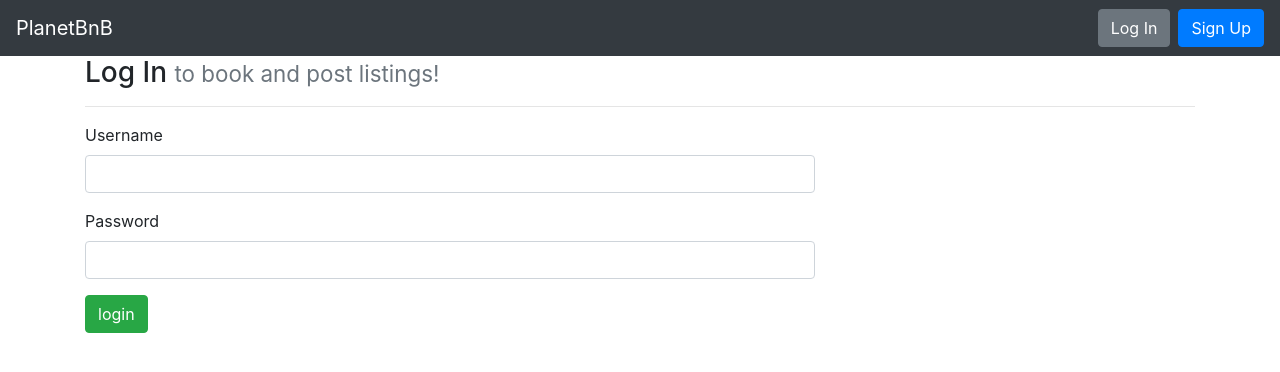
After one commit to Evansdava/spacebnb, a Django app: page /accounts/login/ in a window 1280 px wide. The commit adds this page. Shown: the top 372 px of the page. Run offline with Django 3.2, Linux system fonts and the light colour scheme; some libraries are stand-ins or nearby versions.

Commit message:
Added accounts code, login and signup pages

```diff
--- /dev/null
+++ b/spacebnb/accounts/templates/registration/login.html
@@ -0,0 +1,45 @@
+{% extends "base.html" %}
+
+{% block body %}
+<div class="container">
+    <h3>Log In <small class="text-muted">to book and post listings!</small></h3>
+    <hr>
+    <div class="row">
+        <div class="col">
+            {% if form.errors %}
+                <p>Your username and password didn't match. Please try again.</p>
+            {% endif %}
+
+            {% if next %}
+                {% if user.is_authenticated %}
+                    <p>Your account doesn't have access to this page. To proceed, please login with an account that has access.</p>
+                {% else %}
+                    <p>Please login to see this page.</p>
+                {% endif %}
+            {% endif %}
+
+            <form method="post" action="{% url 'login' %}" class="mx-auto">
+                {% csrf_token %}
+                <div class="form-group row">
+                    <div class="col-8">
+                        <label for="id_username">Username</label>
+                        <input class="form-control" type="text" name="username" id="id_username" required>
+                    </div>
+                </div>
+                <div class="form-group row">
+                    <div class="col-8">
+                        <label for="id_password">Password</label>
+                        <input class="form-control" type="password" name="password" id="id_password" required>
+                    </div>
+                </div>
+                <div class="form-group row">
+                    <div class="col-8">
+                        <input type="submit" value="login" class="btn btn-success">
+                        <input type="hidden" name="next" value="{{ next }}">
+                    </div>
+                </div>
+            </form>
+        </div>
+    </div>
+</div>
+{% endblock %}
--- /dev/null
+++ b/spacebnb/accounts/urls.py
@@ -0,0 +1,7 @@
+from django.urls import path
+from accounts.views import SignUpView
+
+
+urlpatterns = [
+    path('new', SignUpView.as_view(), name='signup'),
+]
--- /dev/null
+++ b/spacebnb/listings/templates/base.html
@@ -0,0 +1,26 @@
+<!DOCTYPE html>
+<html lang="en">
+<head>
+    <meta charset="UTF-8">
+    <meta name="viewport" content="width=device-width, initial-scale=1.0">
+    <meta http-equiv="X-UA-Compatible" content="ie=edge">
+    <title>{% block title %}SpaceBnB{% endblock %}</title>
+    <link rel="stylesheet" href="https://stackpath.bootstrapcdn.com/bootstrap/4.4.1/css/bootstrap.min.css" integrity="sha384-Vkoo8x4CGsO3+Hhxv8T/Q5PaXtkKtu6ug5TOeNV6gBiFeWPGFN9MuhOf23Q9Ifjh" crossorigin="anonymous">
+</head>
+<body>
+    <nav class="navbar navbar-expand-md navbar-dark bg-dark">
+      <a class="navbar-brand" href="{% url 'listing-list' %}">PlanetBnB</a>
+      <form class="form-inline ml-auto">
+        {% if auth == True %}
+            <div class="text-white">Hello, <strong>{{username}}</strong>!</div>
+            <a href="{% url 'listing-list' %}" class="btn btn-success ml-4">New Page</a>
+            <a href="{% url 'logout' %}" class="btn btn-danger ml-2">Log Out</a>
+        {% else %}
+            <a href="{% url 'login' %}" class="btn btn-secondary ml-2">Log In</a>
+            <a href="{% url 'signup' %}" class="btn btn-primary ml-2">Sign Up</a>
+        {% endif %}
+      </form>
+    </nav>
+    {% block body %}{% endblock %}
+</body>
+</html>
--- a/spacebnb/listings/templates/listings/list.html
+++ b/spacebnb/listings/templates/listings/list.html
@@ -1,4 +1,4 @@
-{% extends 'listings/base.html' %}
+{% extends 'base.html' %}
 
 {% block body %}
     <div class="container">
--- a/spacebnb/listings/templates/listings/partials/listing_card.html
+++ b/spacebnb/listings/templates/listings/partials/listing_card.html
@@ -1,7 +1,7 @@
 <div class="card">
     <img src="{{listing.img_url}}" alt="Planet Image" class="card-img-top">
     <div class="card-body">
-        <h3 class="card-title">{{listing.name}} - {{listing.location}}</h3>
+        <a href="{% url 'listing-detail' listing.slug %}"><h3 class="card-title">{{listing.name}} - {{listing.location}}</h3></a>
         <h6 class="card-subtitle mb-2 text-muted">${{listing.price}}</h6>
         <p class="card-text">{{listing.description}}</p>
     </div>
--- a/spacebnb/spacebnb/urls.py
+++ b/spacebnb/spacebnb/urls.py
@@ -18,5 +18,8 @@ from django.urls import include, path
 
 urlpatterns = [
     path('admin/', admin.site.urls),
+    # User authentication
+    path('accounts/', include('django.contrib.auth.urls')),
+    path('signup/', include('accounts.urls')),
     path('', include('listings.urls')),
 ]
```
Also changed, not shown: spacebnb/accounts/templates/registration/signup.html (added, +27 -0 lines), spacebnb/accounts/views.py (+10 -2 lines), spacebnb/listings/templates/listings/base.html (deleted, +0 -13 lines), spacebnb/listings/templates/listings/detail.html (+22 -7 lines), spacebnb/listings/views.py (+7 -1 lines), spacebnb/db.sqlite3.
